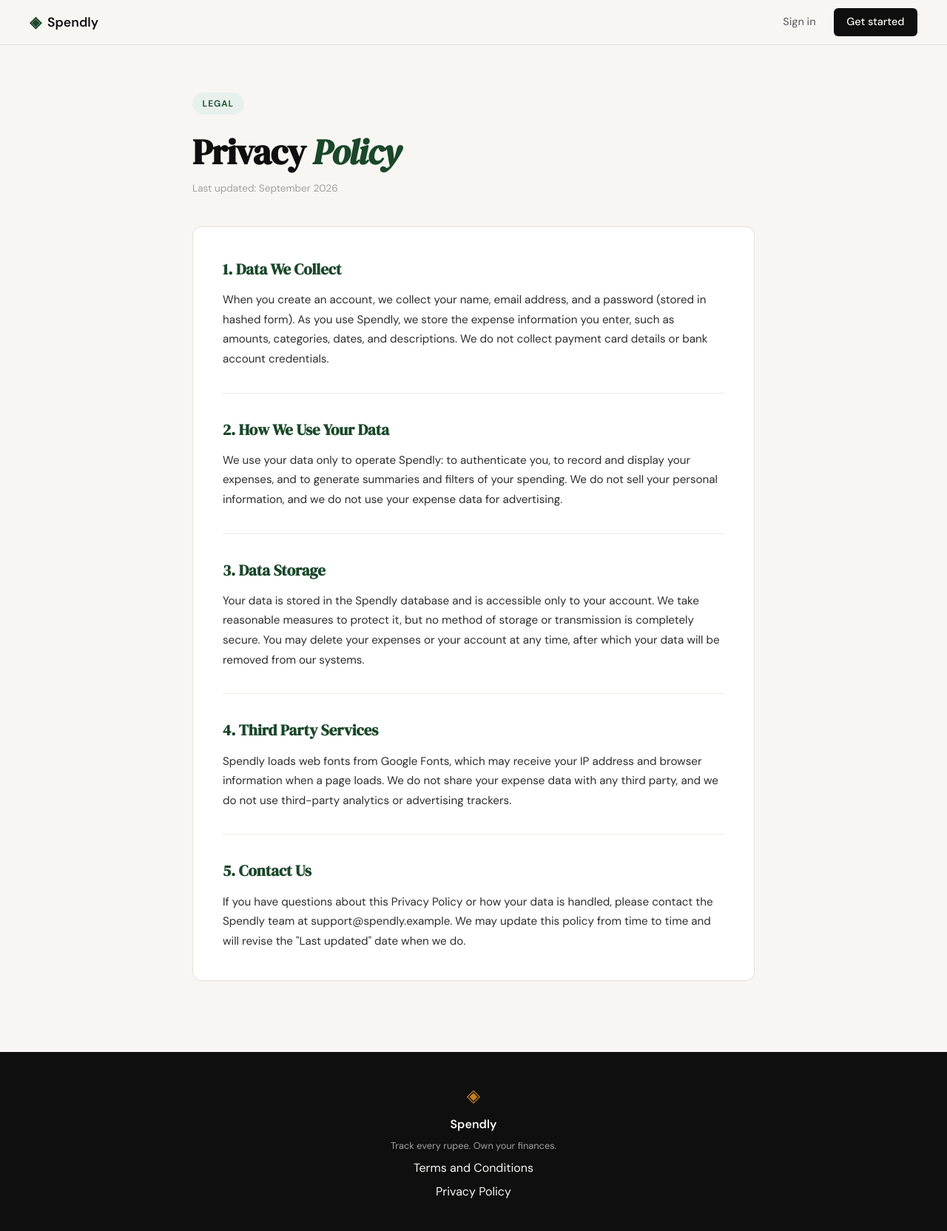
After one commit to Varnika060306/shoply, a Flask app: page /privacy in a window 1280 px wide. The commit adds this page. Shown: the whole page at 74% size. Run offline with Flask 3, Linux system fonts and the light colour scheme.

Commit message:
landing: add privacy policy page and route

```diff
--- a/app.py
+++ b/app.py
@@ -25,6 +25,11 @@ def login():
 @app.route("/terms")
 def terms():
     return render_template("terms.html")
+
+
+@app.route("/privacy")
+def privacy():
+    return render_template("privacy.html")
 
 
 # ------------------------------------------------------------------ #
--- a/templates/base.html
+++ b/templates/base.html
@@ -39,7 +39,7 @@
             <span class="footer-name">Spendly</span>
             <p class="footer-copy">Track every rupee. Own your finances.</p>
             <a href="/terms">Terms and Conditions</a>
-            <a href="#">Privacy Policy</a>
+            <a href="/privacy">Privacy Policy</a>
         </div>
     </footer>
 
--- /dev/null
+++ b/templates/privacy.html
@@ -0,0 +1,44 @@
+{% extends "base.html" %}
+
+{% block title %}Privacy Policy — Spendly{% endblock %}
+
+{% block content %}
+
+<section class="legal">
+    <div class="legal-inner">
+        <header class="legal-header">
+            <div class="hero-badge">Legal</div>
+            <h1 class="legal-title">Privacy <em>Policy</em></h1>
+            <p class="legal-updated">Last updated: September 2026</p>
+        </header>
+
+        <div class="legal-card">
+            <section class="legal-section">
+                <h2>1. Data We Collect</h2>
+                <p>When you create an account, we collect your name, email address, and a password (stored in hashed form). As you use Spendly, we store the expense information you enter, such as amounts, categories, dates, and descriptions. We do not collect payment card details or bank account credentials.</p>
+            </section>
+
+            <section class="legal-section">
+                <h2>2. How We Use Your Data</h2>
+                <p>We use your data only to operate Spendly: to authenticate you, to record and display your expenses, and to generate summaries and filters of your spending. We do not sell your personal information, and we do not use your expense data for advertising.</p>
+            </section>
+
+            <section class="legal-section">
+                <h2>3. Data Storage</h2>
+                <p>Your data is stored in the Spendly database and is accessible only to your account. We take reasonable measures to protect it, but no method of storage or transmission is completely secure. You may delete your expenses or your account at any time, after which your data will be removed from our systems.</p>
+            </section>
+
+            <section class="legal-section">
+                <h2>4. Third Party Services</h2>
+                <p>Spendly loads web fonts from Google Fonts, which may receive your IP address and browser information when a page loads. We do not share your expense data with any third party, and we do not use third-party analytics or advertising trackers.</p>
+            </section>
+
+            <section class="legal-section">
+                <h2>5. Contact Us</h2>
+                <p>If you have questions about this Privacy Policy or how your data is handled, please contact the Spendly team at support@spendly.example. We may update this policy from time to time and will revise the "Last updated" date when we do.</p>
+            </section>
+        </div>
+    </div>
+</section>
+
+{% endblock %}
```
